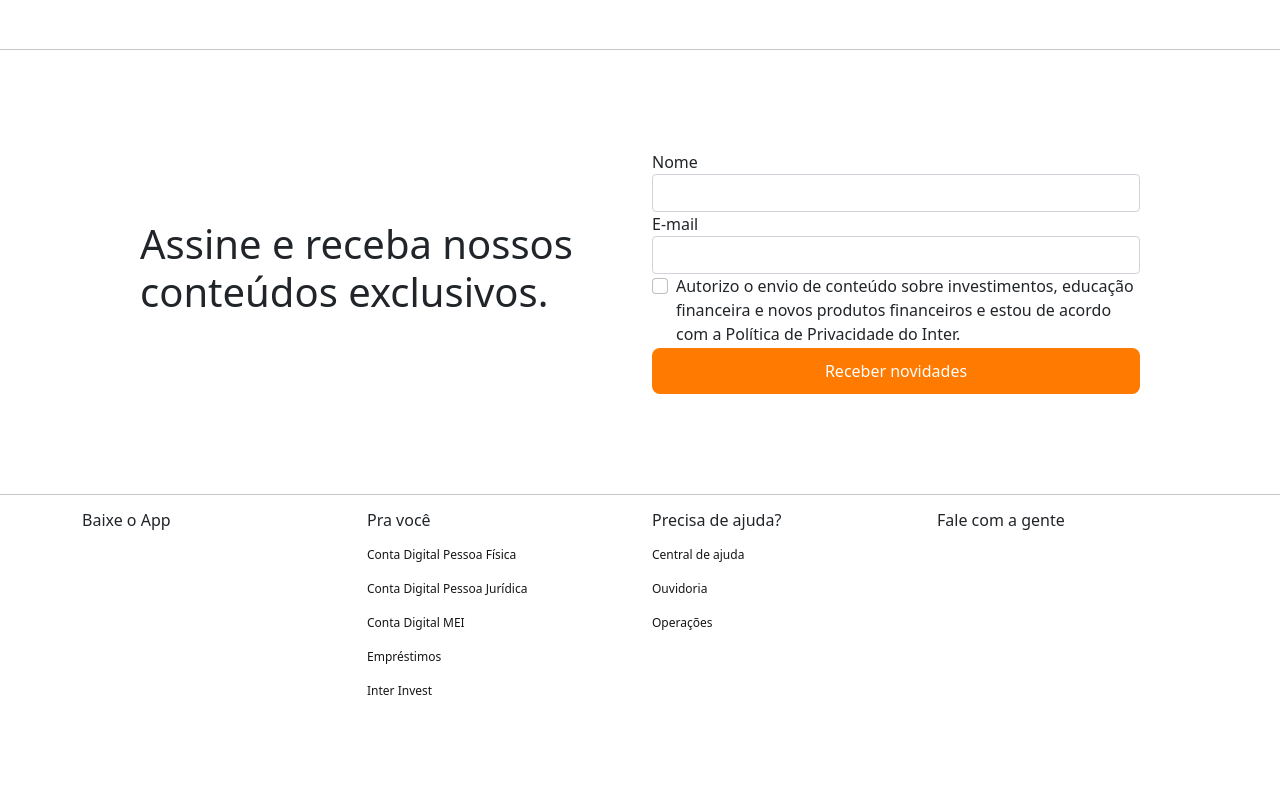
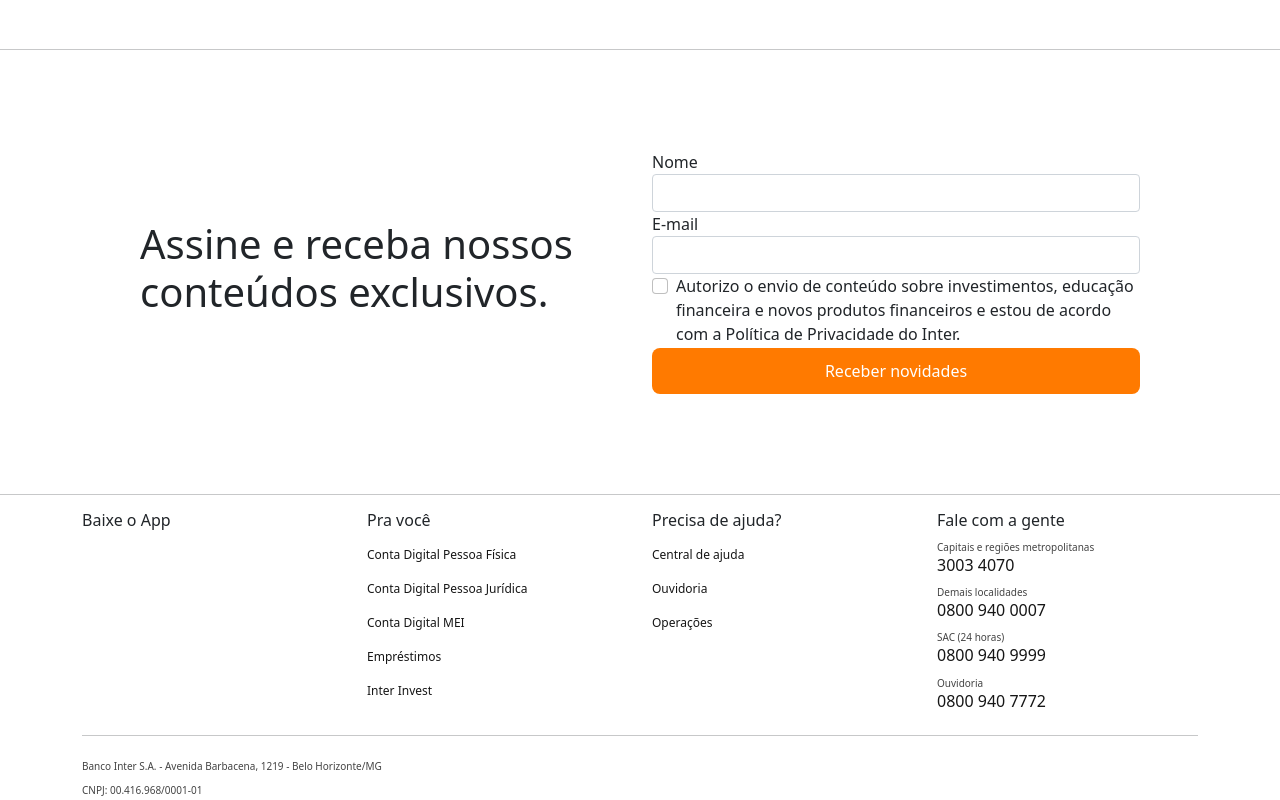
Before and after one commit to luizpaulogroup/html-mini-curso-aplicacao-web, a plain HTML site: page index.html in a window 1280 px wide. Shown: the part 937-1737 px from the top of the page. Before the commit the page ends 1645 px from the top, so only its background shows below. Drawn offline with nearby package versions, Linux system fonts and the light colour scheme.

Commit message:
Adicionado projeto

```diff
--- a/css/main.css
+++ b/css/main.css
@@ -49,3 +49,34 @@ justify-content-center */
     font-size: 12px;
     margin: 8px 0px;
 }
+
+#rodape .contatos .contato{
+    color: #161616;
+    font-size: 12px;
+}
+
+#rodape .contatos .contato .texto{
+    color: #444;
+    font-size: 10px;
+}
+
+#rodape .locacao{
+    color: #444;
+    font-size: 10px;
+}
+
+img{
+    animation: images infinite 5s linear;
+}
+
+@keyframes images {
+    0%{
+        transform: rotateY(0deg);
+    }
+    50%{
+        transform: rotateY(180deg);
+    }
+    100%{
+        transform: rotateY(360deg);
+    }
+}
--- a/index.html
+++ b/index.html
@@ -6,7 +6,8 @@
     <meta http-equiv="X-UA-Compatible" content="IE=edge">
     <meta name="viewport" content="width=device-width, initial-scale=1.0">
 
-    <link href="https://cdn.jsdelivr.net/npm/bootstrap@5.0.0/dist/css/bootstrap.min.css" rel="stylesheet" integrity="sha384-wEmeIV1mKuiNpC+IOBjI7aAzPcEZeedi5yW5f2yOq55WWLwNGmvvx4Um1vskeMj0" crossorigin="anonymous">
+    <link href="https://cdn.jsdelivr.net/npm/bootstrap@5.0.0/dist/css/bootstrap.min.css" rel="stylesheet"
+        integrity="sha384-wEmeIV1mKuiNpC+IOBjI7aAzPcEZeedi5yW5f2yOq55WWLwNGmvvx4Um1vskeMj0" crossorigin="anonymous">
 
     <link rel="stylesheet" href="css/main.css">
 
@@ -25,12 +26,13 @@
         <div class="col-md-6 d-flex flex-column justify-content-center">
             <h1>Abra sua conta gratuita</h1>
             <p>
-                Menos taxas, menos burocracia e você ainda tem acesso à uma plataforma com vários serviços para o seu dia a dia.
+                Menos taxas, menos burocracia e você ainda tem acesso à uma plataforma com vários serviços para o seu
+                dia a dia.
             </p>
             <button class="button">Abra sua conta</button>
         </div>
         <div class="col-md-6 d-flex flex-column justify-content-center align-items-center">
-            <img class="image" src="images/img1.png" alt="Abra sua conta">
+            <img class="image " src="images/img1.png" alt="Abra sua conta">
         </div>
     </div>
     <hr>
@@ -41,7 +43,8 @@
         <div class="col-md-6 d-flex flex-column justify-content-center">
             <h1>Abra sua conta gratuita</h1>
             <p>
-                Menos taxas, menos burocracia e você ainda tem acesso à uma plataforma com vários serviços para o seu dia a dia.
+                Menos taxas, menos burocracia e você ainda tem acesso à uma plataforma com vários serviços para o seu
+                dia a dia.
             </p>
             <button class="button">Abra sua conta</button>
         </div>
@@ -109,6 +112,32 @@
             </div>
             <div class="col-md-3">
                 <h6>Fale com a gente</h6>
+                <div class="contatos">
+                    <div class="contato">
+                        <span class="texto">Capitais e regiões metropolitanas</span>
+                        <h6 class="numero">3003 4070</h6>
+                    </div>
+                    <div class="contato">
+                        <span class="texto">Demais localidades</span>
+                        <h6 class="numero">0800 940 0007</h6>
+                    </div>
+                    <div class="contato">
+                        <span class="texto">SAC (24 horas)</span>
+                        <h6 class="numero">0800 940 9999</h6>
+                    </div>
+                    <div class="contato">
+                        <span class="texto">Ouvidoria</span>
+                        <h6 class="numero">0800 940 7772</h6>
+                    </div>
+                </div>
+            </div>
+            <div class="col-md-12">
+                <hr>
+                <span class="locacao">
+                    Banco Inter S.A. - Avenida Barbacena, 1219 - Belo Horizonte/MG
+                    <br>
+                    CNPJ: 00.416.968/0001-01
+                </span>
             </div>
         </div>
     </div>
```
